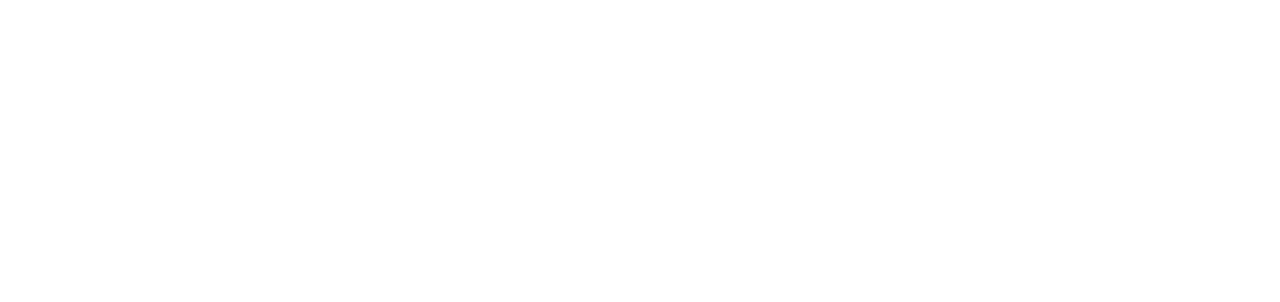
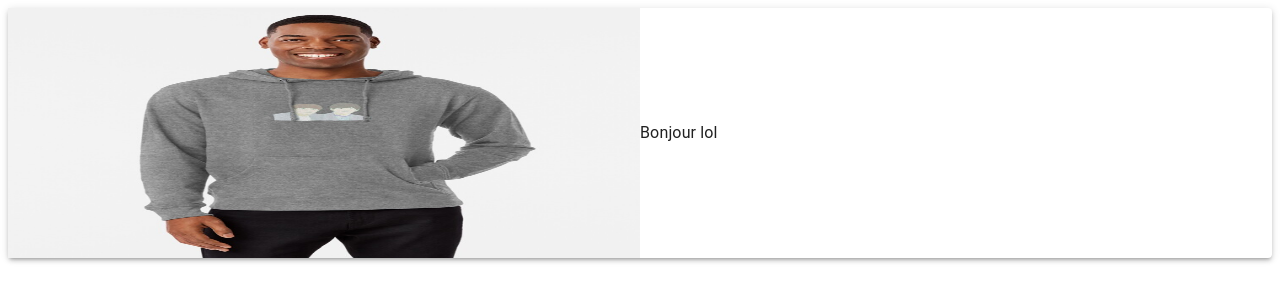
Before and after one commit to FlavienDesse/eye_sense_website_front, a React (Create React App) app: page / in a window 1280 px wide. Shown: the top 302 px of the page. Built offline with nearby package versions, Linux system fonts and the light colour scheme.

Commit message:
start Card Article

```diff
--- a/package.json
+++ b/package.json
@@ -3,6 +3,7 @@
   "version": "0.1.0",
   "private": true,
   "dependencies": {
+    "@material-ui/core": "^4.11.0",
     "@testing-library/jest-dom": "^4.2.4",
     "@testing-library/react": "^9.5.0",
     "@testing-library/user-event": "^7.2.1",
--- a/src/App.js
+++ b/src/App.js
@@ -1,11 +1,13 @@
 import React from 'react';
+import CardObject from "./Components/CardObject/cardObject";
+
 
 function App() {
-  return (
-   <div>
-
-   </div>
-  );
+    return (
+        <div>
+            <CardObject var1={18}></CardObject>
+        </div>
+    );
 }
 
 export default App;
--- /dev/null
+++ b/src/Components/CardObject/cardObject.js
@@ -0,0 +1,31 @@
+import React from "react";
+import {useStyle} from "./style";
+import Paper from "@material-ui/core/Paper";
+import Grid from "@material-ui/core/Grid";
+import article from "../../Img/2.jpg"
+import {Typography} from "@material-ui/core";
+
+
+export default function CardObject(props){
+    const classes = useStyle();
+
+    console.log(props)
+
+    return(
+        <Paper elevation={3}>
+            <Grid  className={classes.container} container direction="row" justify="flex-start" alignItems="center">
+                <Grid item className={classes.containerImg} xs={12} md={6}>
+                    <img src={article} className={classes.img}/>
+                </Grid>
+                <Grid item xs={12} md={6}>
+                    <div>
+                        <Typography>
+                            Bonjour lol
+                        </Typography>
+
+                    </div>
+                </Grid>
+            </Grid>
+        </Paper>
+    )
+}
--- /dev/null
+++ b/src/Components/CardObject/style.js
@@ -0,0 +1,15 @@
+import { makeStyles } from "@material-ui/core";
+
+export const useStyle = makeStyles((theme) => ({
+    img:{
+      height:'100%',
+      width:'100%',
+    },
+    container:{
+      height:'250px',
+    },
+    containerImg:{
+        height:'100%',
+        width:'100%',
+    },
+}));
--- /dev/null
+++ b/src/style.js
@@ -0,0 +1,7 @@
+import { makeStyles } from "@material-ui/core";
+
+export const useStyle = makeStyles((theme) => ({
+    textField:{
+        height:'350px',
+    }
+}));
```
Also changed, not shown: src/Img/2.jpg (added), 1 other file (tests, documents, lock files or other folders).
